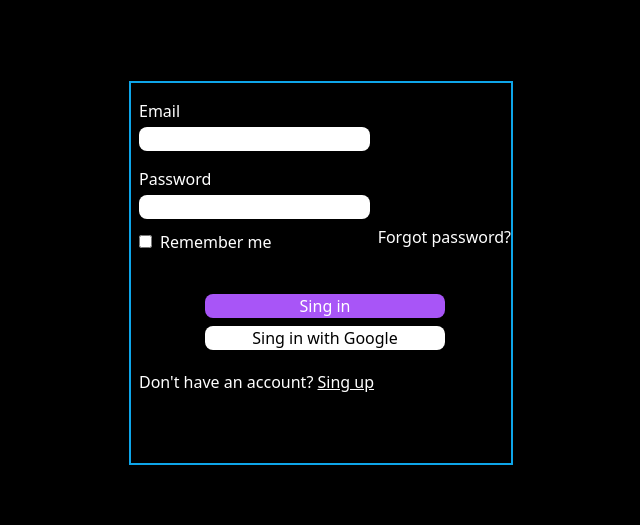
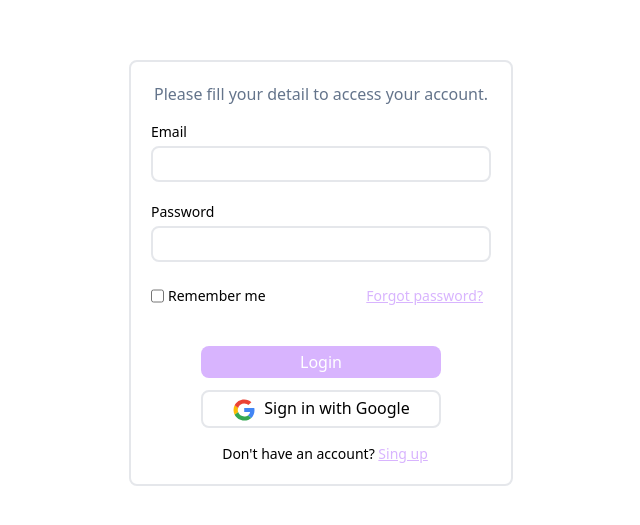
Before and after one commit to ylanbenoliel/ecommerce-web, a Next.js app: page /Login in a window 1280 px wide. Shown: the part 127-652 px from the top of the page, without its empty margins (319-959 px from the left). Built offline with nearby package versions, Linux system fonts and the light colour scheme.

Commit message:
Create structure and styles to login screen

```diff
--- a/src/pages/Login/index.tsx
+++ b/src/pages/Login/index.tsx
@@ -1,45 +1,96 @@
 export default function Login() {
   return (
-    <div className="flex bg-black w-screen h-screen flex-1 items-center justify-center">
-      <form className="text-white border-2 border-sky-500 w-96 h-96">
-        <div className="ml-2">
-          <label className="block mt-4">Email</label>
-          <input type="text" name="" id="" className="block mt-1 rounded-lg" />
-
-          <label className="block mt-4">Password</label>
-          <input type="text" name="" id="" className="block mt-1 rounded-lg" />
-
-          <div className="flex justify-between items-center">
-            <div className="inline">
-              <input type="checkbox" name="" id="" className="mt-4 mr-2" />
-              <label htmlFor="">Remember me</label>
+    <div className="flex w-screen h-screen flex-1 items-center justify-center">
+      <form className="border-2 p-5 w-96 h-auto rounded-lg">
+        <div className="mb-4 flex">
+          <label className="m-auto text-slate-500 justify-center items-center">
+            Please fill your detail to access your account.
+          </label>
         </div>
 
-            <label htmlFor="">Forgot password?</label>
+        <div>
+          <label className="flex justify-start text-sm">Email</label>
+          <input
+            type="text"
+            className="block m-auto border-2 items-center p-1 mt-1 rounded-lg w-full"
+          />
+        </div>
+        <div className="mt-5">
+          <label className="flex justify-start text-sm">Password</label>
+          <input
+            type="text"
+            className="block m-auto border-2 items-center p-1 mt-1 rounded-lg w-full focus:ring-sky-500"
+          />
+        </div>
+
+        <div className="flex items-center mt-6 justify-between">
+          <div className="flex">
+            <input type="checkbox" name="" id="" />
+            <label className="ml-1 text-sm">Remember me</label>
+          </div>
+
+          <div className="flex">
+            <a
+              href="#"
+              className="mr-2 underline font-medium text-purple-300 text-sm"
+            >
+              Forgot password?
+            </a>
+          </div>
         </div>
 
         <div className="flex mt-10 justify-center inline-block">
-            <button type="submit" className="bg-purple-500 rounded-lg w-60">
-              Sing in
+          <button
+            type="submit"
+            className="bg-purple-300 text-white rounded-lg w-60 p-1"
+          >
+            Login
           </button>
         </div>
-          <div className="flex mt-2 justify-center inline-block">
+        <div className="flex mt-3 justify-center">
           <button
             type="submit"
-              className="rounded-lg bg-white text-black w-60"
+            className="rounded-lg bg-white border-2 text-black w-60 p-1"
           >
-              Sing in with Google
+            <svg
+              className="inline-block mr-2"
+              width="24"
+              height="24"
+              viewBox="0 0 24"
+              fill="none"
+              xmlns="http://www.w3.org/2000/svg"
+            >
+              <path
+                d="M22.501 12.2332C22.501 11.3699 22.4296 10.7399 22.2748 10.0865H12.2153V13.9832H18.12C18.001 14.9515 17.3582 16.4099 15.9296 17.3898L15.9096 17.5203L19.0902 19.935L19.3106 19.9565C21.3343 18.1249 22.501 15.4298 22.501 12.2332Z"
+                fill="#4285F4"
+              />
+              <path
+                d="M12.214 22.5C15.1068 22.5 17.5353 21.5666 19.3092 19.9567L15.9282 17.3899C15.0235 18.0083 13.8092 18.4399 12.214 18.4399C9.38069 18.4399 6.97596 16.6083 6.11874 14.0766L5.99309 14.0871L2.68583 16.5954L2.64258 16.7132C4.40446 20.1433 8.0235 22.5 12.214 22.5Z"
+                fill="#34A853"
+              />
+              <path
+                d="M6.12046 14.0767C5.89428 13.4234 5.76337 12.7233 5.76337 12C5.76337 11.2767 5.89428 10.5767 6.10856 9.92337L6.10257 9.78423L2.75386 7.2356L2.64429 7.28667C1.91814 8.71002 1.50146 10.3084 1.50146 12C1.50146 13.6917 1.91814 15.29 2.64429 16.7133L6.12046 14.0767Z"
+                fill="#FBBC05"
+              />
+              <path
+                d="M12.2141 5.55997C14.2259 5.55997 15.583 6.41163 16.3569 7.12335L19.3807 4.23C17.5236 2.53834 15.1069 1.5 12.2141 1.5C8.02353 1.5 4.40447 3.85665 2.64258 7.28662L6.10686 9.92332C6.97598 7.39166 9.38073 5.55997 12.2141 5.55997Z"
+                fill="#EB4335"
+              />
+            </svg>
+            Sign in with Google
           </button>
         </div>
 
-          <div className="mt-5 items-center">
-            <label>
+        <div className="flex justify-center mt-4 ml-2">
+          <label className="text-sm">
             Don't have an account?{" "}
-              <a href="#" className="underline">
+            <a
+              href="#"
+              className="underline font-medium text-purple-300 text-sm"
+            >
               Sing up
             </a>
           </label>
-          </div>
         </div>
       </form>
     </div>
```
Lines whose indentation alone changed are shown as unchanged.
